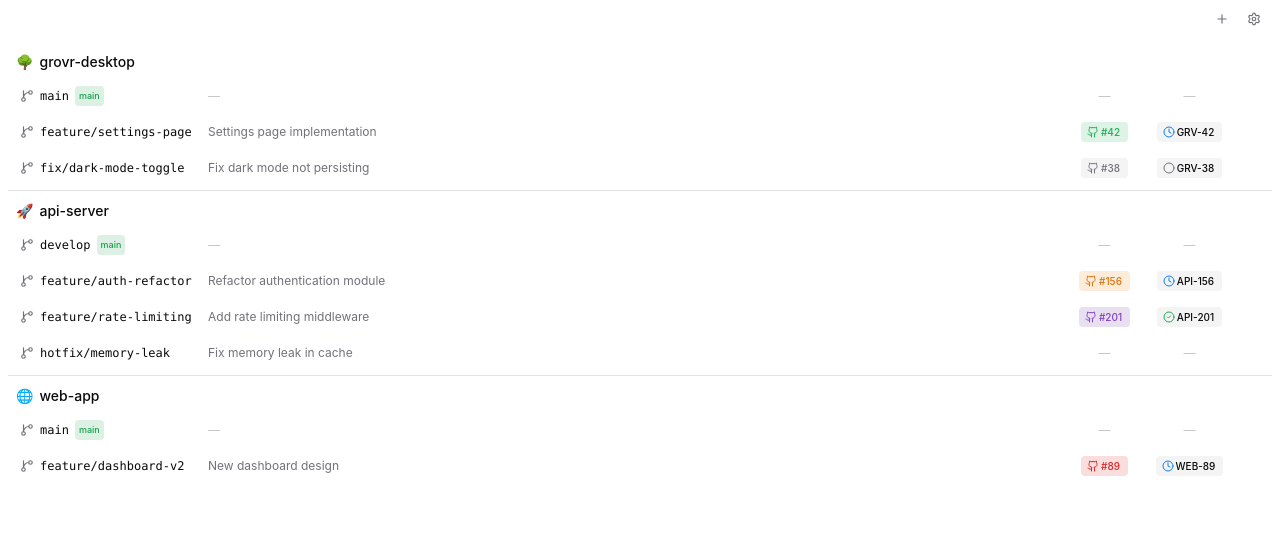
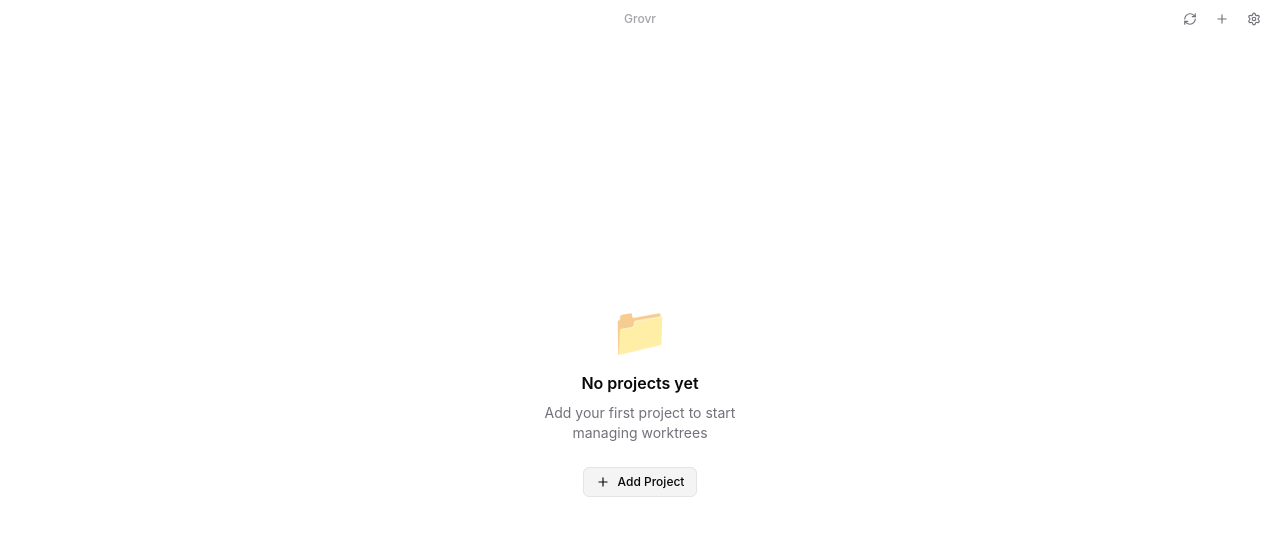
Before and after one commit to j1king/grovr, a React (Vite) app: page / in a window 1280 px wide. Shown: the top 536 px of the page. Built offline with nearby package versions, Linux system fonts and the light colour scheme; the HTML template or start-up script is replaced by a standard one.

Commit message:
feat(frontend): connect to Tauri backend API
- Add API layer for Tauri invoke commands (src/lib/api.ts)
- Connect WorktreeListPage to real backend data
- Implement IDE/Finder/Terminal open functionality
- Add empty state UI with centered layout
- Add app title in header

```diff
--- a/src/index.css
+++ b/src/index.css
@@ -76,12 +76,17 @@ html, body, #root {
 
 /* Titlebar */
 .titlebar {
-  @apply flex items-center justify-between px-3 flex-shrink-0;
+  @apply relative flex items-center justify-between px-3 flex-shrink-0 select-none;
   height: var(--titlebar-height);
 }
 
 .titlebar-spacer {
   width: var(--traffic-light-width);
+}
+
+.titlebar-title {
+  @apply absolute left-1/2 -translate-x-1/2 text-xs font-medium;
+  color: hsl(var(--muted-foreground) / 0.65);
 }
 
 .icon-button-sm {
@@ -196,8 +201,34 @@ html, body, #root {
   color: hsl(var(--foreground));
 }
 
+.worktree-action {
+  @apply w-6 h-6 rounded flex items-center justify-center transition-all;
+  color: hsl(var(--muted-foreground));
+}
+.worktree-action:hover {
+  background: hsl(var(--secondary));
+  color: hsl(var(--foreground));
+}
+
 .text-muted { color: hsl(var(--muted-foreground)); }
 .text-muted-light { color: hsl(var(--muted-foreground) / 0.4); }
+
+/* Empty State */
+.empty-state {
+  @apply flex flex-col items-center justify-center text-center py-16 px-4;
+  min-height: calc(100vh - 80px);
+}
+.empty-state-icon {
+  @apply text-5xl mb-4 opacity-60;
+}
+.empty-state-title {
+  @apply text-base font-semibold mb-2;
+  color: hsl(var(--foreground));
+}
+.empty-state-description {
+  @apply text-sm mb-6 max-w-[240px];
+  color: hsl(var(--muted-foreground));
+}
 
 /* PR Badge */
 .pr-badge {
--- /dev/null
+++ b/src/lib/api.ts
@@ -0,0 +1,211 @@
+import { invoke } from '@tauri-apps/api/core';
+
+// ============ Types from Backend ============
+
+export interface BackendWorktree {
+  path: string;
+  branch: string;
+  is_main: boolean;
+  is_bare: boolean;
+}
+
+export interface BackendBranch {
+  name: string;
+  is_remote: boolean;
+  is_head: boolean;
+}
+
+export interface BackendWorktreeStatus {
+  has_changes: boolean;
+  staged: number;
+  unstaged: number;
+  untracked: number;
+}
+
+export interface BackendIdeConfig {
+  type: string;
+  preset?: string;
+  custom_command?: string;
+}
+
+export interface BackendProjectConfig {
+  name: string;
+  repo_path: string;
+  default_base_branch?: string;
+  ide?: BackendIdeConfig;
+  emoji?: string;
+}
+
+export interface BackendAppSettings {
+  ide?: BackendIdeConfig;
+  theme: string;
+  launch_at_startup?: boolean;
+  default_worktree_template?: string;
+  copy_paths?: string[];
+  fetch_before_create?: boolean;
+  clipboard_parse_pattern?: string;
+  last_used_project?: string;
+  refresh_interval_minutes: number;
+  skip_open_ide_confirm?: boolean;
+  onboarding_completed?: boolean;
+  projects: BackendProjectConfig[];
+  github_configs: unknown[];
+  jira_configs: unknown[];
+}
+
+// ============ Settings API ============
+
+export async function getSettings(): Promise<BackendAppSettings> {
+  return invoke('get_settings');
+}
+
+export async function setIde(ide: BackendIdeConfig): Promise<void> {
+  return invoke('set_ide', { ide });
+}
+
+export async function setTheme(theme: string): Promise<void> {
+  return invoke('set_theme', { theme });
+}
+
+export async function setLaunchAtStartup(enabled: boolean): Promise<void> {
+  return invoke('set_launch_at_startup', { enabled });
+}
+
+export async function setDefaultWorktreeTemplate(template: string): Promise<void> {
+  return invoke('set_default_worktree_template', { template });
+}
+
+export async function setCopyPaths(paths: string[]): Promise<void> {
+  return invoke('set_copy_paths', { paths });
+}
+
+export async function setFetchBeforeCreate(enabled: boolean): Promise<void> {
+  return invoke('set_fetch_before_create', { enabled });
+}
+
+export async function setClipboardParsePattern(pattern: string): Promise<void> {
+  return invoke('set_clipboard_parse_pattern', { pattern });
+}
+
+export async function setLastUsedProject(project: string): Promise<void> {
+  return invoke('set_last_used_project', { project });
+}
+
+export async function setRefreshIntervalMinutes(minutes: number): Promise<void> {
+  return invoke('set_refresh_interval_minutes', { minutes });
+}
+
+export async function setSkipOpenIdeConfirm(skip: boolean): Promise<void> {
+  return invoke('set_skip_open_ide_confirm', { skip });
+}
+
+export async function setOnboardingCompleted(completed: boolean): Promise<void> {
+  return invoke('set_onboarding_completed', { completed });
+}
+
+// ============ Projects API ============
+
+export async function getProjects(): Promise<BackendProjectConfig[]> {
+  return invoke('get_projects');
+}
+
+export async function addProject(project: BackendProjectConfig): Promise<void> {
+  return invoke('add_project', { project });
+}
+
+export async function updateProject(repoPath: string, project: BackendProjectConfig): Promise<void> {
+  return invoke('update_project', { repoPath, project });
+}
+
+export async function removeProject(repoPath: string): Promise<void> {
+  return invoke('remove_project', { repoPath });
+}
+
+// ============ Git - Worktree API ============
+
+export async function getWorktrees(repoPath: string): Promise<BackendWorktree[]> {
+  return invoke('get_worktrees', { repoPath });
+}
+
+export async function createWorktree(
+  repoPath: string,
+  worktreePath: string,
+  branchName: string,
+  baseBranch: string
+): Promise<void> {
+  return invoke('create_worktree', { repoPath, worktreePath, branchName, baseBranch });
+}
+
+export async function createWorktreeExistingBranch(
+  repoPath: string,
+  worktreePath: string,
+  branchName: string
+): Promise<void> {
+  return invoke('create_worktree_existing_branch', { repoPath, worktreePath, branchName });
+}
+
+export async function removeWorktree(
+  repoPath: string,
+  worktreePath: string,
+  force: boolean
+): Promise<void> {
+  return invoke('remove_worktree', { repoPath, worktreePath, force });
+}
+
+export async function pruneWorktrees(repoPath: string): Promise<void> {
+  return invoke('prune_worktrees', { repoPath });
+}
+
+export async function getWorktreeStatus(worktreePath: string): Promise<BackendWorktreeStatus> {
+  return invoke('get_worktree_status', { worktreePath });
+}
+
+// ============ Git - Branch API ============
+
+export async function getBranches(repoPath: string, includeRemote: boolean): Promise<BackendBranch[]> {
+  return invoke('get_branches', { repoPath, includeRemote });
+}
+
+export async function getCurrentBranch(repoPath: string): Promise<string> {
+  return invoke('get_current_branch', { repoPath });
+}
+
+export async function getDefaultBranch(repoPath: string): Promise<string> {
+  return invoke('get_default_branch', { repoPath });
+}
+
+export async function deleteBranch(repoPath: string, branchName: string, force: boolean): Promise<void> {
+  return invoke('delete_branch', { repoPath, branchName, force });
+}
+
+// ============ Git - Operations API ============
+
+export async function gitFetch(repoPath: string): Promise<void> {
+  return invoke('git_fetch', { repoPath });
+}
+
+export async function gitPull(worktreePath: string): Promise<void> {
+  return invoke('git_pull', { worktreePath });
+}
+
+// ============ IDE/File Operations API ============
+
+export async function openIde(path: string, idePreset: string, customCommand?: string): Promise<void> {
+  return invoke('open_ide', { path, idePreset, customCommand });
+}
+
+export async function openInFinder(path: string): Promise<void> {
+  return invoke('open_in_finder', { path });
+}
+
+export async function openTerminal(path: string): Promise<void> {
+  return invoke('open_terminal', { path });
+}
+
+export async function copyPathsToWorktree(
+  sourcePath: string,
+  targetPath: string,
+  paths: string[]
+): Promise<void> {
+  return invoke('copy_paths_to_worktree', { sourcePath, targetPath, paths });
+}
--- a/src/pages/WorktreeListPage.tsx
+++ b/src/pages/WorktreeListPage.tsx
@@ -1,23 +1,18 @@
-import { useState } from 'react';
+import { useState, useEffect } from 'react';
 import {
   Settings,
   Plus,
   GitBranch,
   ChevronRight,
   ChevronDown,
-  ExternalLink,
-  Github,
-  Clock,
-  Check,
-  X,
-  AlertCircle,
-  CheckCircle2,
-  Circle,
   MoreHorizontal,
+  RefreshCw,
+  Folder,
+  Terminal,
 } from 'lucide-react';
 import { ScrollArea } from '@/components/ui/scroll-area';
-import { mockProjects, mockPRs, mockJiraIssues } from '@/data/mock';
-import type { Project, Worktree, PullRequestInfo, JiraIssue } from '@/types';
+import * as api from '@/lib/api';
+import type { Project, Worktree } from '@/types';
 
 interface WorktreeListPageProps {
   onOpenSettings: () => void;
@@ -25,9 +20,60 @@ interface WorktreeListPageProps {
 }
 
 export function WorktreeListPage({ onOpenSettings, onOpenProjectSettings }: WorktreeListPageProps) {
-  const [expandedProjects, setExpandedProjects] = useState<Set<string>>(
-    new Set(mockProjects.map((p) => p.name))
-  );
+  const [projects, setProjects] = useState<Project[]>([]);
+  const [expandedProjects, setExpandedProjects] = useState<Set<string>>(new Set());
+  const [loading, setLoading] = useState(true);
+  const [settings, setSettings] = useState<api.BackendAppSettings | null>(null);
+
+  const loadData = async () => {
+    try {
+      setLoading(true);
+      const [settingsData, projectsData] = await Promise.all([
+        api.getSettings(),
+        api.getProjects(),
+      ]);
+      setSettings(settingsData);
+
+      // Load worktrees for each project
+      const projectsWithWorktrees: Project[] = await Promise.all(
+        projectsData.map(async (p) => {
+          try {
+            const worktrees = await api.getWorktrees(p.repo_path);
+            return {
+              name: p.name,
+              repoPath: p.repo_path,
+              defaultBaseBranch: p.default_base_branch,
+              emoji: p.emoji,
+              worktrees: worktrees.map((w) => ({
+                path: w.path,
+                branch: w.branch,
+                isMain: w.is_main,
+              })),
+            };
+          } catch {
+            return {
+              name: p.name,
+              repoPath: p.repo_path,
+              defaultBaseBranch: p.default_base_branch,
+              emoji: p.emoji,
+              worktrees: [],
+            };
+          }
+        })
+      );
+
+      setProjects(projectsWithWorktrees);
+      setExpandedProjects(new Set(projectsWithWorktrees.map((p) => p.name)));
+    } catch (err) {
+      console.error('Failed to load data:', err);
+    } finally {
+      setLoading(false);
+    }
+  };
+
+  useEffect(() => {
+    loadData();
+  }, []);
 
   const toggleProject = (name: string) => {
     setExpandedProjects((prev) => {
@@ -41,12 +87,42 @@ export function WorktreeListPage({ onOpenSettings, onOpenProjectSettings }: Work
     });
   };
 
+  const handleOpenIde = async (path: string) => {
+    try {
+      const preset = settings?.ide?.preset || 'code';
+      const customCommand = settings?.ide?.custom_command;
+      await api.openIde(path, preset, customCommand);
+    } catch (err) {
+      console.error('Failed to open IDE:', err);
+    }
+  };
+
+  const handleOpenFinder = async (path: string) => {
+    try {
+      await api.openInFinder(path);
+    } catch (err) {
+      console.error('Failed to open Finder:', err);
+    }
+  };
+
+  const handleOpenTerminal = async (path: string) => {
+    try {
+      await api.openTerminal(path);
+    } catch (err) {
+      console.error('Failed to open Terminal:', err);
+    }
+  };
+
   return (
     <div className="h-full flex flex-col">
       {/* Titlebar drag area with actions */}
       <div data-tauri-drag-region className="titlebar">
         <div className="titlebar-spacer" />
+        <span className="titlebar-title">Grovr</span>
         <div className="flex items-center gap-1 no-drag">
+          <button className="icon-button-sm" onClick={loadData} title="Refresh">
+            <RefreshCw size={14} className={loading ? 'animate-spin' : ''} />
+          </button>
           <button className="icon-button-sm" title="Add Project">
             <Plus size={14} />
           </button>
@@ -59,13 +135,29 @@ export function WorktreeListPage({ onOpenSettings, onOpenProjectSettings }: Work
       {/* Content */}
       <ScrollArea className="flex-1">
         <div className="px-2 pt-1 space-y-0">
-          {mockProjects.map((project) => (
+          {projects.length === 0 && !loading && (
+            <div className="empty-state">
+              <div className="empty-state-icon">📁</div>
+              <h3 className="empty-state-title">No projects yet</h3>
+              <p className="empty-state-description">
+                Add your first project to start managing worktrees
+              </p>
+              <button className="btn-secondary" onClick={onOpenSettings}>
+                <Plus size={14} />
+                <span>Add Project</span>
+              </button>
+            </div>
+          )}
+          {projects.map((project) => (
             <ProjectCard
               key={project.name}
               project={project}
               expanded={expandedProjects.has(project.name)}
               onToggle={() => toggleProject(project.name)}
               onOpenProjectSettings={onOpenProjectSettings}
+              onOpenIde={handleOpenIde}
+              onOpenFinder={handleOpenFinder}
+              onOpenTerminal={handleOpenTerminal}
             />
           ))}
         </div>
@@ -79,9 +171,20 @@ interface ProjectCardProps {
   expanded: boolean;
   onToggle: () => void;
   onOpenProjectSettings: (project: Project) => void;
+  onOpenIde: (path: string) => void;
+  onOpenFinder: (path: string) => void;
+  onOpenTerminal: (path: string) => void;
 }
 
-function ProjectCard({ project, expanded, onToggle, onOpenProjectSettings }: ProjectCardProps) {
+function ProjectCard({
+  project,
+  expanded,
+  onToggle,
+  onOpenProjectSettings,
+  onOpenIde,
+  onOpenFinder,
+  onOpenTerminal,
+}: ProjectCardProps) {
   return (
     <div className="project-section">
       {/* Project Header */}
@@ -110,9 +213,19 @@ function ProjectCard({ project, expanded, onToggle, onOpenProjectSettings }: Pro
       {/* Worktree Table */}
       {expanded && (
         <div className="worktree-table">
-          {project.worktrees.map((worktree) => (
-            <WorktreeRow key={worktree.path} worktree={worktree} />
-          ))}
+          {project.worktrees.length === 0 ? (
+            <div className="text-muted text-sm py-2 px-3">No worktrees found</div>
+          ) : (
+            project.worktrees.map((worktree) => (
+              <WorktreeRow
+                key={worktree.path}
+                worktree={worktree}
+                onOpenIde={onOpenIde}
+                onOpenFinder={onOpenFinder}
+                onOpenTerminal={onOpenTerminal}
+              />
+            ))
+          )}
         </div>
       )}
     </div>
@@ -121,19 +234,25 @@ function ProjectCard({ project, expanded, onToggle, onOpenProjectSettings }: Pro
 
 interface WorktreeRowProps {
   worktree: Worktree;
+  onOpenIde: (path: string) => void;
+  onOpenFinder: (path: string) => void;
+  onOpenTerminal: (path: string) => void;
 }
 
-function WorktreeRow({ worktree }: WorktreeRowProps) {
-  const pr = mockPRs[worktree.branch] || null;
-  const jiraIssue = worktree.issueNumber ? mockJiraIssues[worktree.issueNumber] : null;
+function WorktreeRow({ worktree, onOpenIde, onOpenFinder, onOpenTerminal }: WorktreeRowProps) {
+  const [showActions, setShowActions] = useState(false);
 
   const handleClick = () => {
-    console.log('Open IDE:', worktree.path);
-    // TODO: Call Tauri to open IDE
+    onOpenIde(worktree.path);
   };
 
   return (
-    <div className="worktree-row" onClick={handleClick}>
+    <div
+      className="worktree-row"
+      onClick={handleClick}
+      onMouseEnter={() => setShowActions(true)}
+      onMouseLeave={() => setShowActions(false)}
+    >
       {/* Branch */}
       <div className="worktree-col-branch">
         <GitBranch size={14} className="worktree-branch-icon" />
@@ -148,89 +267,50 @@ function WorktreeRow({ worktree }: WorktreeRowProps) {
         </span>
       </div>
 
-      {/* GitHub Status */}
+      {/* GitHub Status - placeholder for Phase 5 */}
       <div className="worktree-col-github">
-        {pr ? <PRBadge pr={pr} /> : <span className="text-muted-light">—</span>}
+        <span className="text-muted-light">—</span>
       </div>
 
-      {/* Jira Status */}
+      {/* Jira Status - placeholder for Phase 6 */}
       <div className="worktree-col-jira">
-        {jiraIssue ? <JiraBadge issue={jiraIssue} /> : <span className="text-muted-light">—</span>}
+        <span className="text-muted-light">—</span>
       </div>
 
       {/* Actions */}
       <div className="worktree-col-actions">
-        <button className="worktree-more" title="More actions">
-          <MoreHorizontal size={14} />
-        </button>
+        {showActions ? (
+          <div className="flex gap-1">
+            <button
+              className="worktree-action"
+              title="Open in Finder"
+              onClick={(e) => {
+                e.stopPropagation();
+                onOpenFinder(worktree.path);
+              }}
+            >
+              <Folder size={14} />
+            </button>
+            <button
+              className="worktree-action"
+              title="Open Terminal"
+              onClick={(e) => {
+                e.stopPropagation();
+                onOpenTerminal(worktree.path);
+              }}
+            >
+              <Terminal size={14} />
+            </button>
+            <button className="worktree-action" title="More actions">
+              <MoreHorizontal size={14} />
+            </button>
+          </div>
+        ) : (
+          <button className="worktree-more" title="More actions">
+            <MoreHorizontal size={14} />
+          </button>
+        )}
       </div>
     </div>
   );
 }
-
-function PRBadge({ pr }: { pr: PullRequestInfo }) {
-  const getStatusInfo = () => {
-    if (pr.merged) {
-      return { color: 'pr-merged', label: 'Merged' };
-    }
-    if (pr.state === 'closed') {
-      return { color: 'pr-closed', label: 'Closed' };
-    }
-    if (pr.draft) {
-      return { color: 'pr-draft', label: 'Draft' };
-    }
-    if (pr.checksStatus === 'failure') {
-      return { color: 'pr-failed', label: 'Checks Failed' };
-    }
-    if (pr.reviewDecision === 'CHANGES_REQUESTED') {
-      return { color: 'pr-changes', label: 'Changes Requested' };
-    }
-    if (pr.reviewDecision === 'APPROVED') {
-      return { color: 'pr-approved', label: 'Approved' };
-    }
-    return { color: 'pr-open', label: 'Open' };
-  };
-
-  const { color, label } = getStatusInfo();
-
-  return (
-    <a
-      href={pr.url}
-      target="_blank"
-      rel="noopener noreferrer"
-      className={`pr-badge ${color}`}
-      title={label}
-    >
-      <Github size={12} />
-      <span>#{pr.number}</span>
-      <ExternalLink size={10} className="pr-external" />
-    </a>
-  );
-}
-
-function JiraBadge({ issue }: { issue: JiraIssue }) {
-  const getStatusIcon = () => {
-    switch (issue.statusCategory) {
-      case 'done':
-        return <CheckCircle2 size={12} className="jira-done" />;
-      case 'inprogress':
-        return <Clock size={12} className="jira-inprogress" />;
-      default:
-        return <Circle size={12} className="jira-todo" />;
-    }
-  };
-
-  return (
-    <a
-      href={issue.url}
-      target="_blank"
-      rel="noopener noreferrer"
-      className="jira-badge"
-      title={issue.summary}
-    >
-      {getStatusIcon()}
-      <span>{issue.key}</span>
-      <ExternalLink size={10} className="jira-external" />
-    </a>
-  );
-}
```
